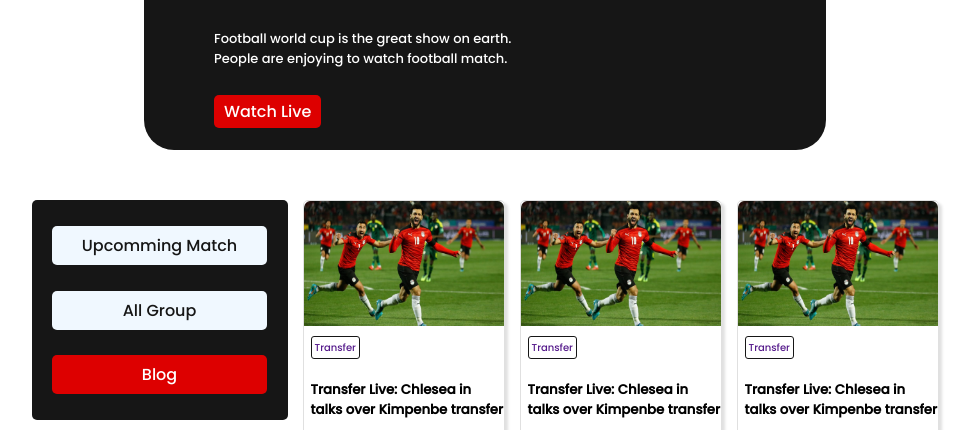
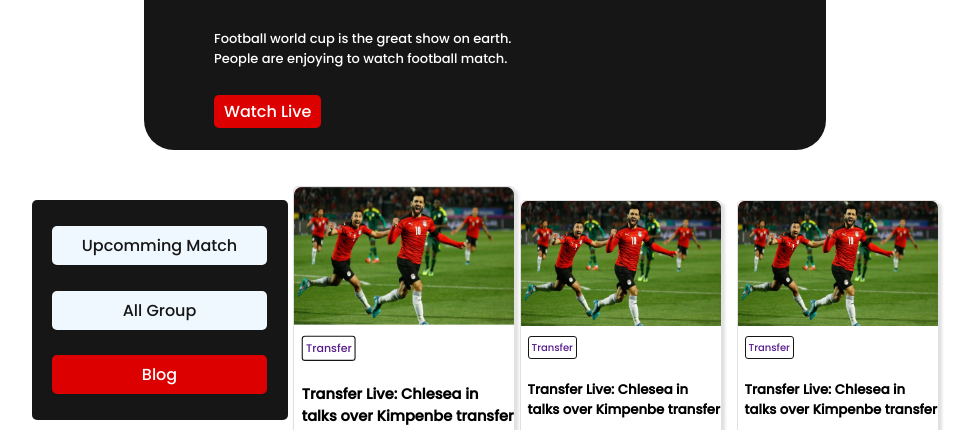
Before and after one commit to ahmed-shaon/offside-goal, a plain HTML site: page index.html in a window 1280 px wide. In both pictures the pointer is over the element 558 px from the left and 709 px from the top of the page. Shown: the part 370-800 px from the top of the page, without its empty margins (155-1128 px from the left). Drawn offline with Linux system fonts and the light colour scheme; some icons are missing.

Commit message:
final commit-1.1.1

```diff
--- a/styles/style.css
+++ b/styles/style.css
@@ -132,6 +132,13 @@ header paragraph animation
     width:200px;
     border-radius: 5px;
     box-shadow: 3px 3px 3px rgb(224, 224, 224);;
+}
+
+/* blog animation */
+
+.blog-menu:hover{
+    transform: scale(1.1,1.1);
+    transition: all 2s;
 }
 .blog-menu img{
     width:200px;
```
